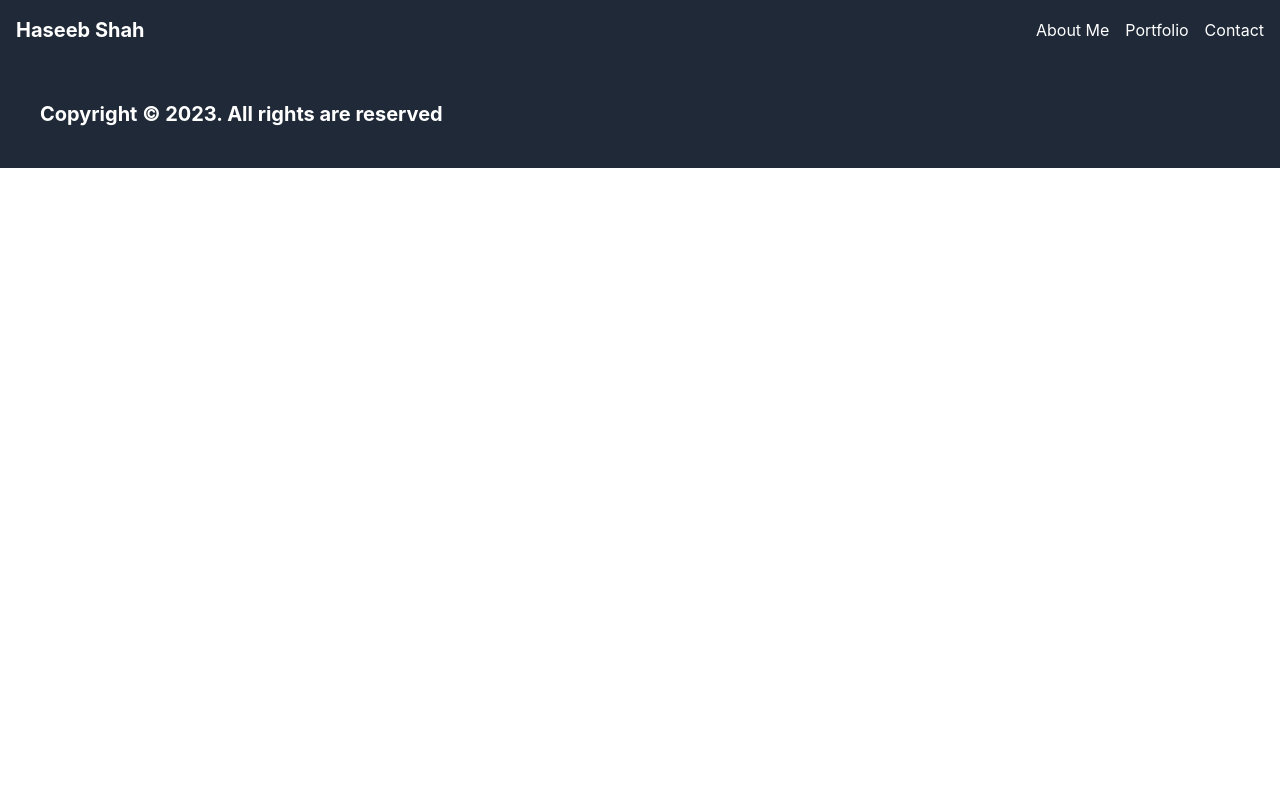
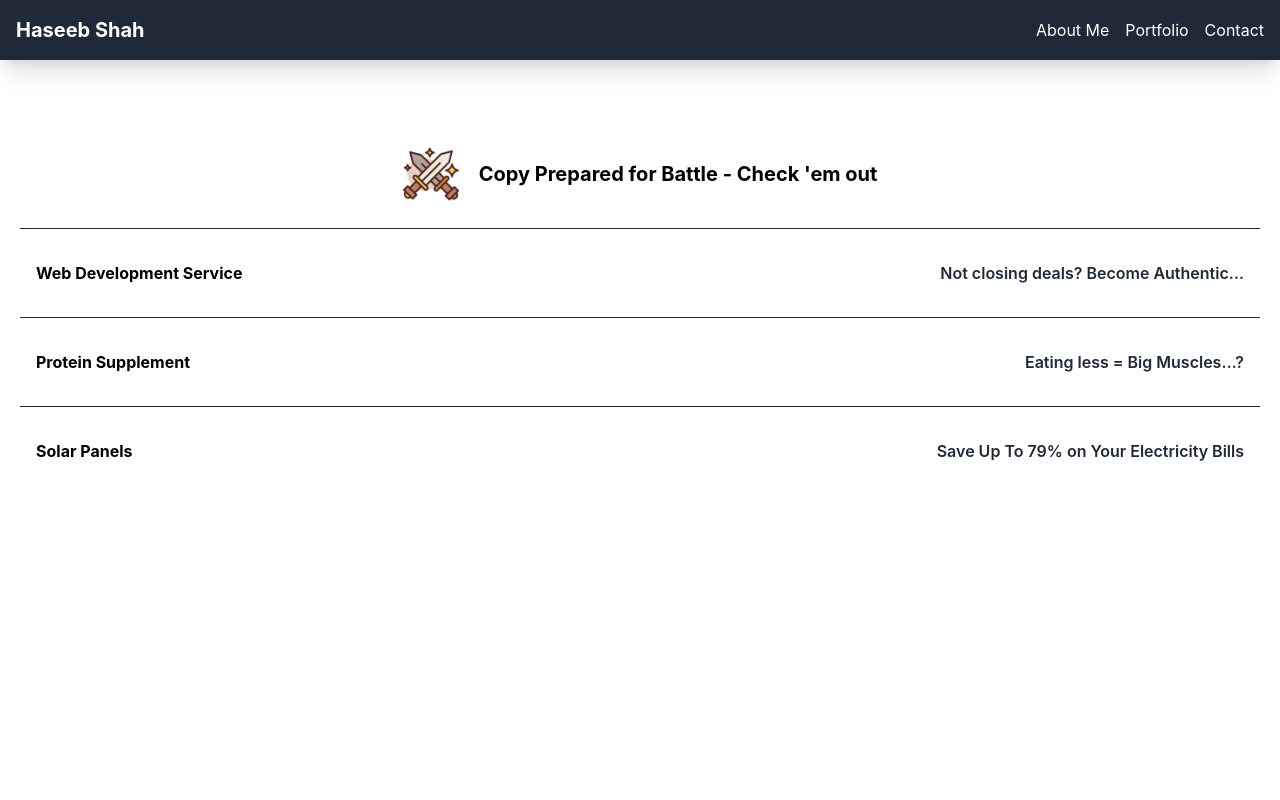
Before and after one commit to TheSh4h/My-Portfolio, a React (Vite) app: page /copywriting in a window 1280 px wide. Shown: the top 800 px of the page. Built offline with nearby package versions, Linux system fonts and the light colour scheme.

Commit message:
copywriting page done

```diff
--- a/src/App.css
+++ b/src/App.css
@@ -1,3 +1,8 @@
 #root {
   text-align: center;
 }
+
+html {
+  width: 100%;
+  height: 100%;
+}
--- a/src/components/Footer/Footer.jsx
+++ b/src/components/Footer/Footer.jsx
@@ -4,7 +4,7 @@ const Footer = () => {
     let year = currentDate.getFullYear();
 
     return (
-        <div className="bg-gray-800 text-start">
+        <div className="bg-gray-800 text-start relative bottom-0">
             <div className="container mx-auto">
                 <h1 className="font-bold text-white text-xl p-10">Copyright © {year}. All rights are reserved</h1>
             </div>
--- a/src/pages/copywriting/Copywriting.jsx
+++ b/src/pages/copywriting/Copywriting.jsx
@@ -1,7 +1,41 @@
 const Copywriting = () => {
     return (
-        <div>
+        <div className="p-5 h-screen">
+            <div className="container mx-auto my-10">
+                <div className="flex justify-center items-center space-x-5">
+                    <img src="/swords.png" alt=" swords" className="w-14 h-14" />
+                    <h1 className="text-xl font-bold py-10">Copy Prepared for Battle - Check 'em out</h1>
+                </div>
+                <a href="https://docs.google.com/document/d/1PB5e_vCGzknwa1733f3HAMfH55nohAw4iPiDygOB9OY/edit?usp=sharing" target='_blank'>
+                    <div
+                    className="flex justify-between text-start py-8
+                    border-t border-gray-800 p-4 hover:bg-gray-100 hover:shadow-md
+                    transition duration-300">
+                        <h1 className="text-md font-bold">Web Development Service</h1>
+                        <h1 className="text-md font-semibold text-gray-800">Not closing deals? Become Authentic…</h1>
+                    </div>
+                </a>
 
+                <a href="https://docs.google.com/document/d/1s7adxY2oLg3wTNfs9f6TvCF_2tjAl3Mnjq2G1fwJw4c/edit?usp=sharing" target='_blank'>
+                    <div
+                    className="flex justify-between text-start py-8
+                    border-t border-gray-800 p-4 hover:bg-gray-100 hover:shadow-md
+                    transition duration-300">
+                        <h1 className="text-md font-bold">Protein Supplement</h1>
+                        <h1 className="text-md font-semibold text-gray-800">Eating less = Big Muscles…?</h1>
+                    </div>
+                </a>
+
+                <a href="https://docs.google.com/document/d/1J3b2dgeuGn8ThHzQfoRcOyvljhK8DhKdWCz2t0yckDQ/edit?usp=sharing" target='_blank'>
+                    <div
+                    className="flex justify-between text-start py-8
+                    border-t border-gray-800 p-4 hover:bg-gray-100 hover:shadow-md
+                    transition duration-300">
+                        <h1 className="text-md font-bold">Solar Panels</h1>
+                        <h1 className="text-md font-semibold text-gray-800">Save Up To 79% on Your Electricity Bills</h1>
+                    </div>
+                </a>
+            </div>
         </div>
      );
 }
```
Also changed, not shown: public/swords.png (added).
